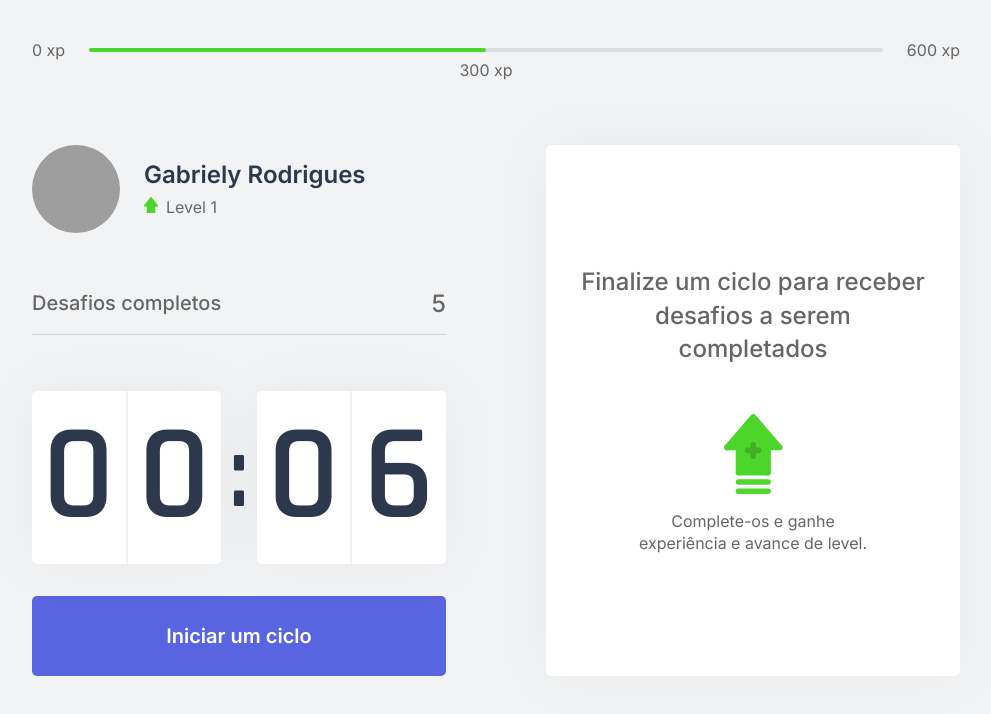
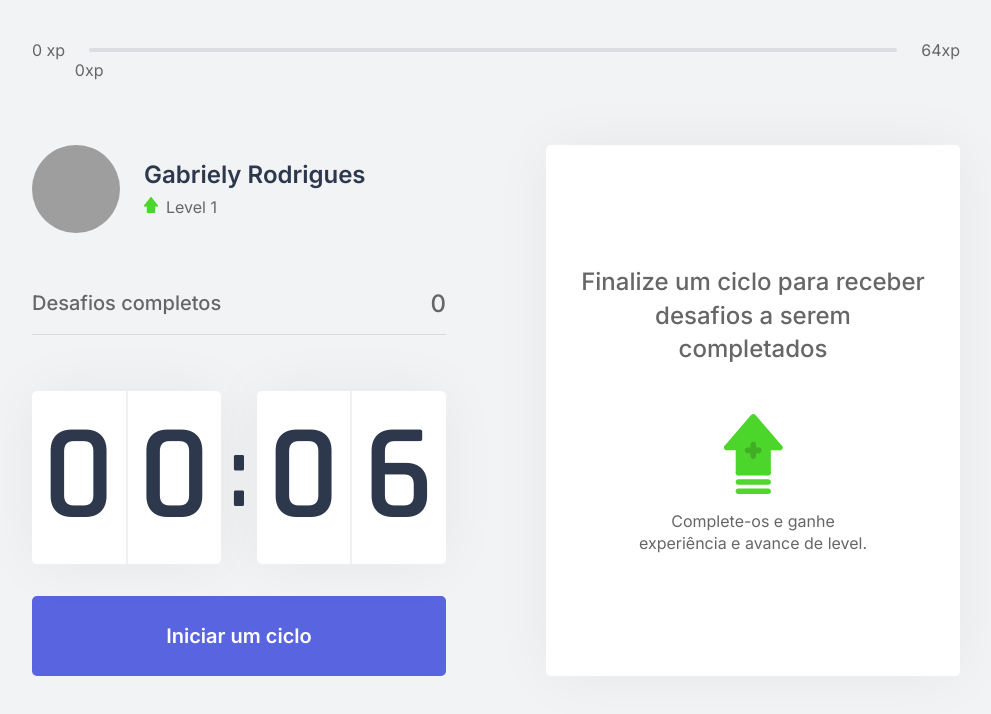
Before and after one commit to gabyrodrigues/moveit, a Next.js app in the folder web/: page / in a window 1280 px wide. Shown: the top 714 px of the page, without its empty margins (144-1135 px from the left). Built offline with nearby package versions, Linux system fonts and the light colour scheme; grey boxes are pictures that could not be loaded.

Commit message:
calculando porcentagem e xp pro proximo nivel, barra de xp e desafios completos

```diff
--- a/web/src/components/ChallengeBox.tsx
+++ b/web/src/components/ChallengeBox.tsx
@@ -3,7 +3,7 @@
 import styles from '../styles/components/ChallengeBox.module.css';
 
 export default function ChallengeBox() {
-  const { activeChallenge } = useContext(ChallengesContext);
+  const { activeChallenge, resetChallenge } = useContext(ChallengesContext);
 
 	return (
     <div className={styles.challengeBoxContainer}>
@@ -23,6 +23,7 @@
                 <button
                   type="button"
                   className={styles.challengeFailedButton}
+                  onClick={resetChallenge}
                 >
                   Falhei
                 </button>
--- a/web/src/components/CompletedChallenges.tsx
+++ b/web/src/components/CompletedChallenges.tsx
@@ -1,10 +1,14 @@
+import { useContext } from 'react';
+import { ChallengesContext } from '../contexts/ChallengesContext';
 import styles from '../styles/components/CompletedChallenges.module.css';
 
 export default function CompletedChallenges() {
+	const {challengesCompleted} = useContext(ChallengesContext);
+
 	return (
 		<div className={styles.completedChallengesContainer}>
 			<span>Desafios completos</span>
-      <span>5</span>
+      <span>{challengesCompleted}</span>
 		</div>
 	);
 }
--- a/web/src/components/ExperienceBar.tsx
+++ b/web/src/components/ExperienceBar.tsx
@@ -1,16 +1,22 @@
+import { useContext } from 'react';
+import { ChallengesContext } from '../contexts/ChallengesContext';
 import styles from '../styles/components/ExperienceBar.module.css';
 
 export default function ExperienceBar() {
+	const { currentExperience, experienceToNextLevel } = useContext(ChallengesContext);
+
+	const percentToNextLevel = Math.round(currentExperience * 100) / experienceToNextLevel;
+
 	return (
 		<header className={styles.experienceBar}>
 			<span>0 xp</span>
 			<div>
-				<div style={{ width: '50%' }} />
-					<span className={styles.currentExperience} style={{ left: '50%' }}>
-						300 xp
+				<div style={{ width: `${percentToNextLevel}%` }} />
+					<span className={styles.currentExperience} style={{ left: `${percentToNextLevel}%` }}>
+						{ currentExperience }xp
 					</span>
 			</div>
-			<span>600 xp</span>
+			<span>{experienceToNextLevel}xp</span>
 		</header>
 	);
 }
--- a/web/src/contexts/ChallengesContext.tsx
+++ b/web/src/contexts/ChallengesContext.tsx
@@ -14,6 +14,8 @@
   challengesCompleted: number;
   startNewChallenge: () => void;
   activeChallenge: Challenge;
+  resetChallenge: () => void;
+  experienceToNextLevel: number;
 }
 
 interface ChallengesProviderProps {
@@ -29,6 +31,8 @@
 
   const [activeChallenge, setActiveChallenge] = useState(null);
 
+  const experienceToNextLevel = Math.pow((level + 1) * 4, 2);
+
   function levelUp () {
     setLevel(level + 1);
   }
@@ -40,6 +44,10 @@
     setActiveChallenge(challenge);
   }
 
+  function resetChallenge () {
+    setActiveChallenge(null);
+  }
+
   return (
     <ChallengesContext.Provider
       value={{
@@ -48,7 +56,9 @@
         currentExperience,
         challengesCompleted,
         startNewChallenge,
-        activeChallenge
+        activeChallenge,
+        resetChallenge,
+        experienceToNextLevel
       }}
     >
       {children}
```
